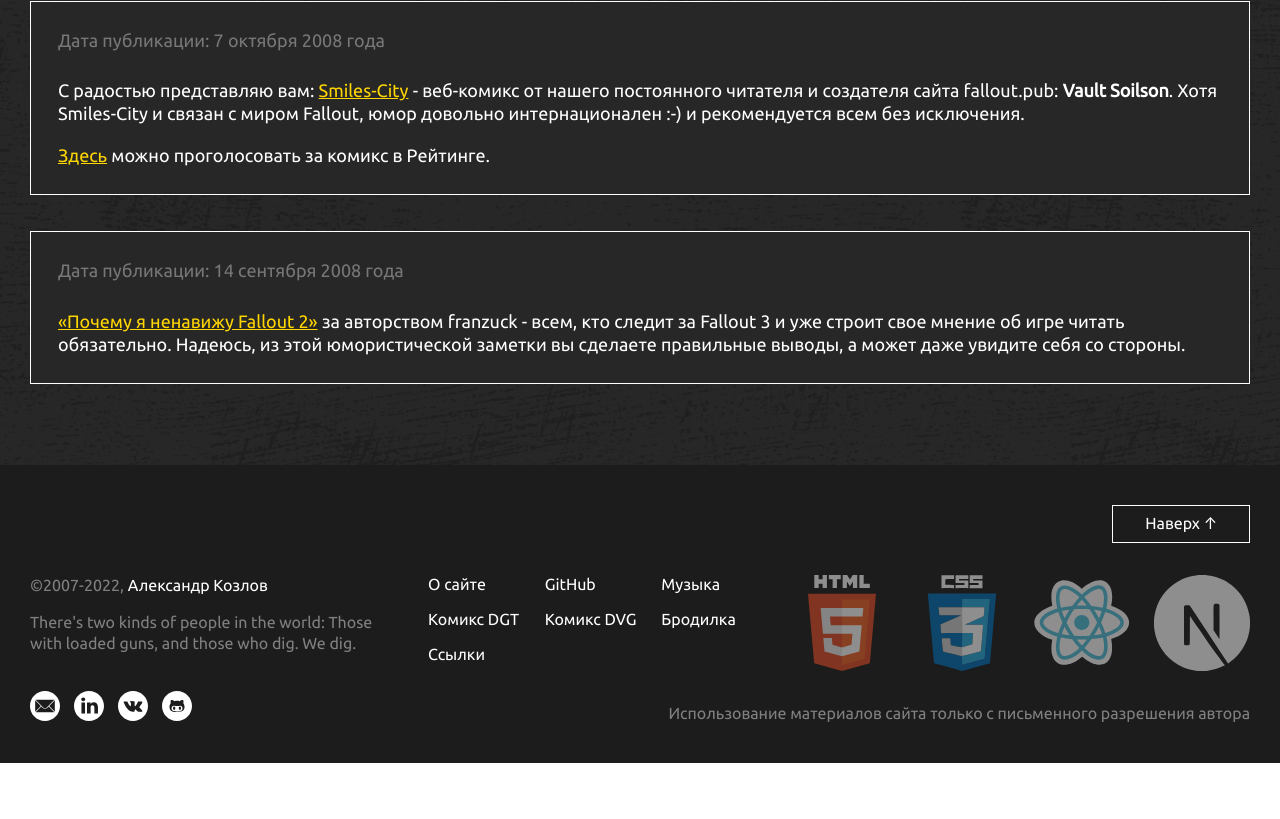
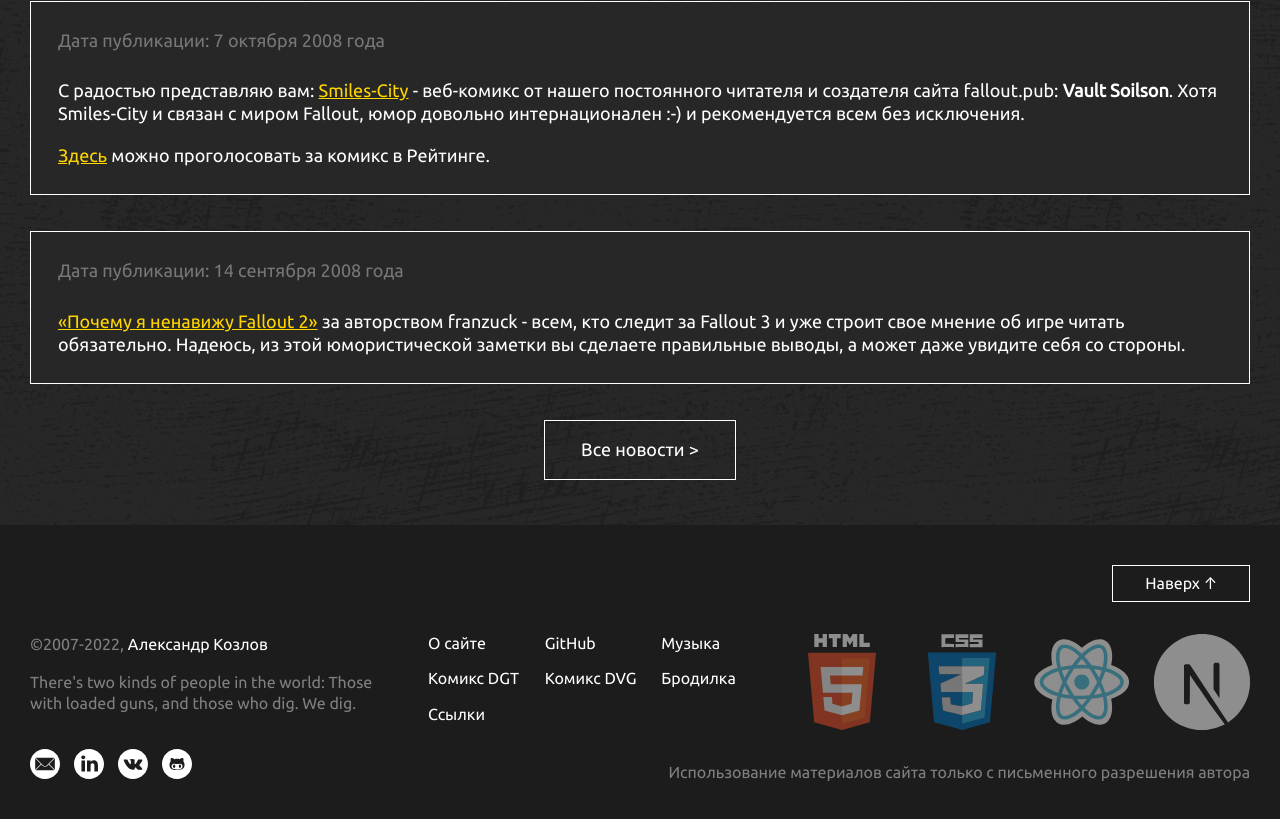
Before and after one commit to mr9d/fallout-gdor-next, a Next.js app: page / in a window 1280 px wide. Shown: the part 1623-2442 px from the top of the page. Before the commit the page ends 2386 px from the top, so only its background shows below. Built offline with nearby package versions, Linux system fonts and the light colour scheme.

Commit message:
Work in progress commit before first deployment.

```diff
--- /dev/null
+++ b/app/components/NewsAllLink.tsx
@@ -0,0 +1,14 @@
+import Link from "next/link";
+import { FC } from "react";
+
+import styles from "../styles/news.module.css";
+
+export const NewsAllLink: FC = () => {
+  return (
+    <section className={styles.newsalllink}>
+      <Link href="/about/news-archive">
+        Все новости &gt;
+      </Link>
+    </section>
+  );
+};
--- a/app/components/NewsItem.tsx
+++ b/app/components/NewsItem.tsx
@@ -1,6 +1,6 @@
 import { FC, PropsWithChildren } from "react";
 
-import styles from "../styles/newsitem.module.css";
+import styles from "../styles/news.module.css";
 import { RussianDate } from "./RussianDate";
 
 type NewsItemProps = {
--- a/app/layouts/DefaultLayout.tsx
+++ b/app/layouts/DefaultLayout.tsx
@@ -13,6 +13,7 @@ import html5Svg from "../../public/images/layout/tech/html5.svg";
 import css3Svg from "../../public/images/layout/tech/css3.svg";
 import reactSvg from "../../public/images/layout/tech/react.svg";
 import nextjsSvg from "../../public/images/layout/tech/nextjs.svg";
+import Link from "next/link";
 
 const DefaultLayout: FC = ({ children }) => {
   const [sandwichOpened, setSandwichOpened] = useState<boolean>(false);
@@ -60,11 +61,11 @@ const DefaultLayout: FC = ({ children }) => {
       <footer className={styles.page__footer}>
         <div className={styles.page__sideborders}>
           <section className={styles.footertoplink}>
-            <a href="#top">Наверх &uarr;</a>
+            <Link href="#top">Наверх &uarr;</Link>
           </section>
           <section className={styles.footercopyright}>
             <p>
-              &copy;2007-{new Date().getFullYear()}, <a href="mailto:kaa_12@mail.ru">Александр Козлов</a>
+              &copy;2007-{new Date().getFullYear()}, <Link href="mailto:kaa_12@mail.ru">Александр Козлов</Link>
             </p>
           </section>
           <section className={styles.footerslogan}>
@@ -78,7 +79,7 @@ const DefaultLayout: FC = ({ children }) => {
                 </ActiveLink>
               </li>
               <li>
-                <a href="https://github.com/mr9d/fallout-gdor-next">GitHub</a>
+                <Link href="https://github.com/mr9d/fallout-gdor-next">GitHub</Link>
               </li>
               <li>
                 <ActiveLink href="/about/music" activeClassName={styles.active}>
@@ -129,24 +130,24 @@ const DefaultLayout: FC = ({ children }) => {
           <section className={styles.footercontacts}>
             <ul>
               <li>
-                <a href="mailto:kaa_12@mail.ru">
+                <Link href="mailto:kaa_12@mail.ru" passHref>
                   <Image src={emailSvg} width={30} height={30} alt="Электронная почта" />
-                </a>
+                </Link>
               </li>
               <li>
-                <a href="https://www.linkedin.com/in/mrgd/">
+                <Link href="https://www.linkedin.com/in/mrgd/" passHref>
                   <Image src={linkedinSvg} width={30} height={30} alt="LinkedIn" />
-                </a>
+                </Link>
               </li>
               <li>
-                <a href="https://vk.com/gravedigger">
+                <Link href="https://vk.com/gravedigger" passHref>
                   <Image src={vkSvg} width={30} height={30} alt="VK" />
-                </a>
+                </Link>
               </li>
               <li>
-                <a href="https://github.com/mr9d/fallout-gdor-next">
+                <Link href="https://github.com/mr9d/fallout-gdor-next" passHref>
                   <Image src={githubSvg} width={30} height={30} alt="GitHub" />
-                </a>
+                </Link>
               </li>
             </ul>
           </section>
--- a/app/styles/layout.module.css
+++ b/app/styles/layout.module.css
@@ -473,13 +473,9 @@
   margin-right: 14px;
 }
 
-.footercontacts a {
-  display: block;
-  line-height: 1;
-}
-
-.footercontacts a:hover {
+.footercontacts img:hover {
   filter: brightness(0) saturate(100%) invert(87%) sepia(17%) saturate(5087%) hue-rotate(358deg) brightness(103%) contrast(105%);
+  cursor: pointer;
 }
 
 @media screen and (min-width: 550px) {
--- a/app/styles/newsitem.module.css
+++ b/app/styles/news.module.css
@@ -33,3 +33,21 @@
     padding: 1.5em;
   }
 }
+
+.newsalllink {
+  display: flex;
+  justify-content: center;
+}
+
+.newsalllink a {
+  display: block;
+  border: 1px solid #ffffff;
+  color: #ffffff;
+  padding: 1em 2em;
+  text-decoration: none;
+}
+
+.newsalllink a:hover {
+  border-color: #FFD600;
+  color: #FFD600;
+}
--- a/pages/articles/fallout3/pre-release/standby.tsx
+++ b/pages/articles/fallout3/pre-release/standby.tsx
@@ -4,7 +4,7 @@ import { Breadcrumbs } from "../../../../app/components/Breadcrumbs";
 const StandByArticlePage: NextPage = () => {
   return (
     <>
-      <Breadcrumbs currentPageLabel='В ожидании тизера Fallout 3 или "Please stand by"' />
+      <Breadcrumbs />
       <div>Fallout 3 articles - В ожидании тизера Fallout 3 или &quot;Please stand by&quot;</div>
     </>
   );
--- a/pages/index.tsx
+++ b/pages/index.tsx
@@ -1,24 +1,31 @@
 import type { NextPage } from "next";
+import Link from "next/link";
 import { Disclaimer } from "../app/components/Disclaimer";
+import { NewsAllLink } from "../app/components/NewsAllLink";
 import { NewsItem } from "../app/components/NewsItem";
 
 const HomePage: NextPage = () => {
   return (
     <>
       <Disclaimer>
-        <p>lalala</p>
+        <p>
+          [WIP] Это - тестовая версия редизайна сайта <Link href="https://falloutgdor.ru/">Fallout: Gravedigger&apos;s Original Research</Link>.
+          Работы по обновлению еще ведутся.
+        </p>
       </Disclaimer>
       <h1>Новости</h1>
       <NewsItem date={new Date("2010-06-29")}>
         <p>
-          Внезапно обновился братский проект: <a href="http://pipboy.fallout-archives.com/">PIP-BOY</a>. Новые подборки:{" "}
-          <a href="http://pipboy.fallout-archives.com/fan-art/poshelushin/">музыкальный vault-boy</a> и брутальный{" "}
-          <a href="http://pipboy.fallout-archives.com/fan-art/poshelushin-death/">vault-boy самоубийца</a> Александра
-          Пошелюжина, а также <a href="http://pipboy.fallout-archives.com/vector/">несколько изображений в векторе!</a>
+          Внезапно обновился братский проект: <Link href="http://pipboy.fallout-archives.com/">PIP-BOY</Link>. Новые
+          подборки: <Link href="http://pipboy.fallout-archives.com/fan-art/poshelushin/">музыкальный vault-boy</Link> и
+          брутальный{" "}
+          <Link href="http://pipboy.fallout-archives.com/fan-art/poshelushin-death/">vault-boy самоубийца</Link>{" "}
+          Александра Пошелюжина, а также{" "}
+          <Link href="http://pipboy.fallout-archives.com/vector/">несколько изображений в векторе!</Link>
         </p>
         <p>
           Кроме 2 вышеназванных подборок Александр провел интересное исследование и подарил нам статью:{" "}
-          <a href="facts/walls/index.php">Проходимые стены в Fallout 2</a>.
+          <Link href="facts/walls/index.php">Проходимые стены в Fallout 2</Link>.
         </p>
       </NewsItem>
       <NewsItem date={new Date("2009-11-09")}>
@@ -27,17 +34,19 @@ const HomePage: NextPage = () => {
           из-за чересчур активной продажи ссылок.
         </p>
         <p>
-          Сегодня две новые статьи от hamster{"'"}а: <a href="facts/fallout-tactics-2/index.php">Чучела крокодилов</a>{" "}
-          об ископаемом Fallout Tactics 2 и <a href="facts/nature/index.php">Возвращение к природе</a> о мотивах
-          взаимоотношения человека и природы в играх серии Fallout.
+          Сегодня две новые статьи от hamster{"'"}а:{" "}
+          <Link href="facts/fallout-tactics-2/index.php">Чучела крокодилов</Link> об ископаемом Fallout Tactics 2 и{" "}
+          <Link href="facts/nature/index.php">Возвращение к природе</Link> о мотивах взаимоотношения человека и природы
+          в играх серии Fallout.
         </p>
         <p>Крайне познавательно!</p>
       </NewsItem>
       <NewsItem date={new Date("2009-05-04")}>
         <p>
-          Размещены статьи <a href="facts/fallout-1-editorial/index.php">Ретроспектива Fallout</a> и{" "}
-          <a href="facts/fallout-2-editorial/index.php">Fallout 2</a>, являющиеся переводами «Fallout editorial» с сайта{" "}
-          <a href="http://www.gog.com/en/">gog.com</a>, составленными в рамках прошедшей недавно Недели Fallout.
+          Размещены статьи <Link href="facts/fallout-1-editorial/index.php">Ретроспектива Fallout</Link> и{" "}
+          <Link href="facts/fallout-2-editorial/index.php">Fallout 2</Link>, являющиеся переводами «Fallout editorial» с
+          сайта <Link href="http://www.gog.com/en/">gog.com</Link>, составленными в рамках прошедшей недавно Недели
+          Fallout.
         </p>
         <p>
           Хотя статьи и являются хорошими вводными для людей, совершенно не знакомыми с серией, они будут интересны
@@ -50,35 +59,37 @@ const HomePage: NextPage = () => {
       </NewsItem>
       <NewsItem date={new Date("2009-04-12")}>
         <p>
-          Представляем статью <a href="fallout-3/evolution/">Эволюция Пустоши</a> за авторством товарища Verdana,
+          Представляем статью <Link href="fallout-3/evolution/">Эволюция Пустоши</Link> за авторством товарища Verdana,
           рассказывающую о механизмах эволюции и неизбежности изменений флоры и фауны после ядерной войны.
         </p>
       </NewsItem>
       <NewsItem date={new Date("2008-10-18")}>
         <p>
           Не пропустите, возможно, последнюю статью на сайте, посвященную Fallout 2, ведь третья часть выйдет уже в
-          конце месяца… <a href="facts/v13path/index.php">Кратчайший путь в Убежище 13</a> – статья от нашего
+          конце месяца… <Link href="facts/v13path/index.php">Кратчайший путь в Убежище 13</Link> – статья от нашего
           постоянного читателя <b>Кирилла «Cherna» Чернышенко</b>, который описал наиболее простой из всех способов
           нахождения Убежища 13. И это не читерство! :-)
         </p>
       </NewsItem>
       <NewsItem date={new Date("2008-10-07")}>
         <p>
-          С радостью представляю вам: <a href="http://smiles-c.org/">Smiles-City</a> - веб-комикс от нашего постоянного
-          читателя и создателя сайта fallout.pub: <b>Vault Soilson</b>. Хотя Smiles-City и связан с миром Fallout, юмор
-          довольно интернационален :-) и рекомендуется всем без исключения.
+          С радостью представляю вам: <Link href="http://smiles-c.org/">Smiles-City</Link> - веб-комикс от нашего
+          постоянного читателя и создателя сайта fallout.pub: <b>Vault Soilson</b>. Хотя Smiles-City и связан с миром
+          Fallout, юмор довольно интернационален :-) и рекомендуется всем без исключения.
         </p>
         <p>
-          <a href={"http://top.a-comics.ru/voter.php/?q=ZA&cid=38"}>Здесь</a> можно проголосовать за комикс в Рейтинге.
+          <Link href={"http://top.a-comics.ru/voter.php/?q=ZA&cid=38"}>Здесь</Link> можно проголосовать за комикс в
+          Рейтинге.
         </p>
       </NewsItem>
       <NewsItem date={new Date("2008-09-14")}>
         <p>
-          <a href="humor/fo2hate/index.php">«Почему я ненавижу Fallout 2»</a> за авторством franzuck - всем, кто следит
-          за Fallout 3 и уже строит свое мнение об игре читать обязательно. Надеюсь, из этой юмористической заметки вы
-          сделаете правильные выводы, а может даже увидите себя со стороны.
+          <Link href="humor/fo2hate/index.php">«Почему я ненавижу Fallout 2»</Link> за авторством franzuck - всем, кто
+          следит за Fallout 3 и уже строит свое мнение об игре читать обязательно. Надеюсь, из этой юмористической
+          заметки вы сделаете правильные выводы, а может даже увидите себя со стороны.
         </p>
       </NewsItem>
+      <NewsAllLink />
     </>
   );
 };
```
